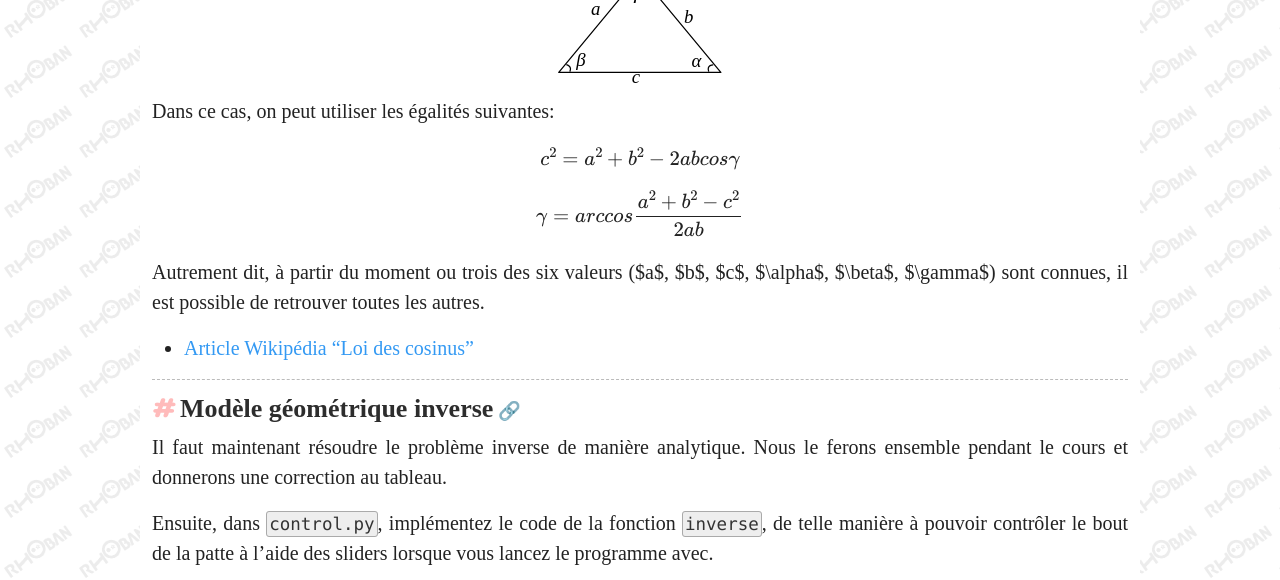
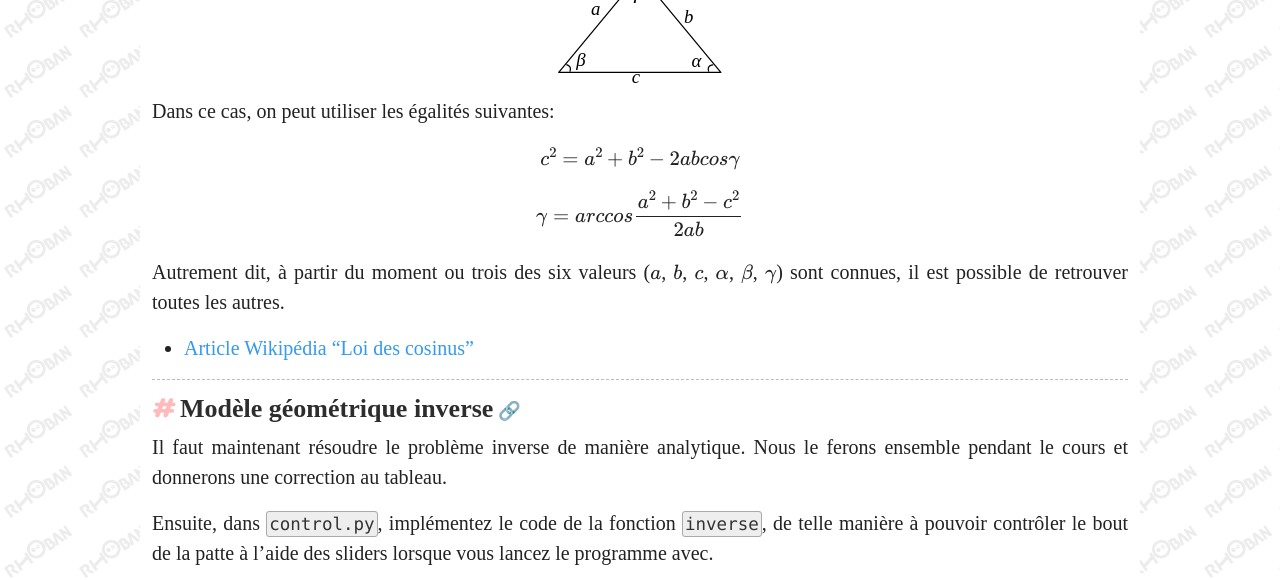
Before and after one commit to Rhoban/rhoban.github.io, a Jekyll site: the page built from quadruped/kinematics.md, in a window 1280 px wide and 900 px high, scrolled down 1579 px, cut to the strip 0-580 px from the top of the window. Built offline with Jekyll 4.4.1, drawn with Linux system fonts in a browser that asks for light colours; some web fonts are replaced; formulas are drawn with MathJax 3.

Commit message:
Fixing math typo

```diff
--- a/quadruped/kinematics.md
+++ b/quadruped/kinematics.md
@@ -68,7 +68,7 @@
 
 $$\gamma = arccos \frac{a^2 + b^2 - c^2}{2ab}$$
 
-Autrement dit, à partir du moment ou trois des six valeurs ($a$, $b$, $c$, $\alpha$, $\beta$, $\gamma$) sont connues, il est possible de retrouver toutes les autres.
+Autrement dit, à partir du moment ou trois des six valeurs ($$a$$, $$b$$, $$c$$, $$\alpha$$, $$\beta$$, $$\gamma$$) sont connues, il est possible de retrouver toutes les autres.
 
 * [Article Wikipédia "Loi des cosinus"](https://fr.wikipedia.org/wiki/Loi_des_cosinus)
 
```
